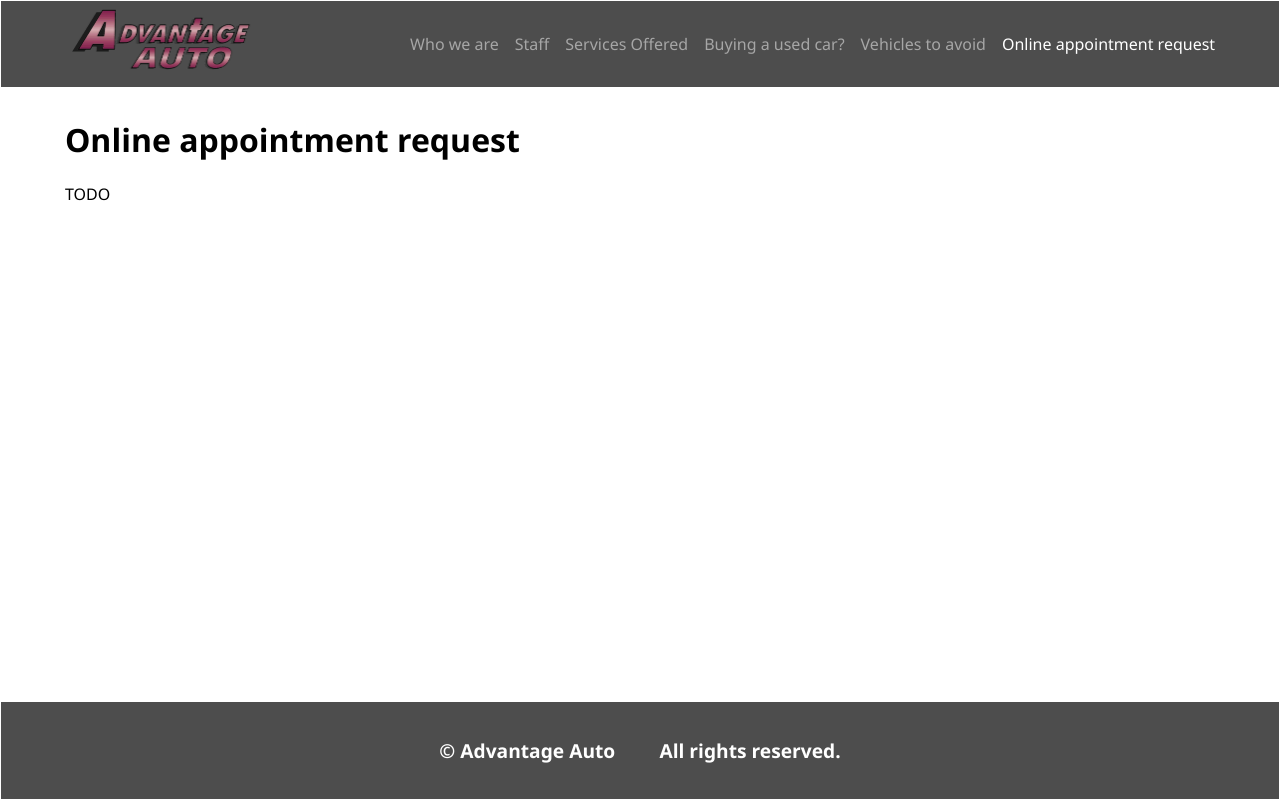
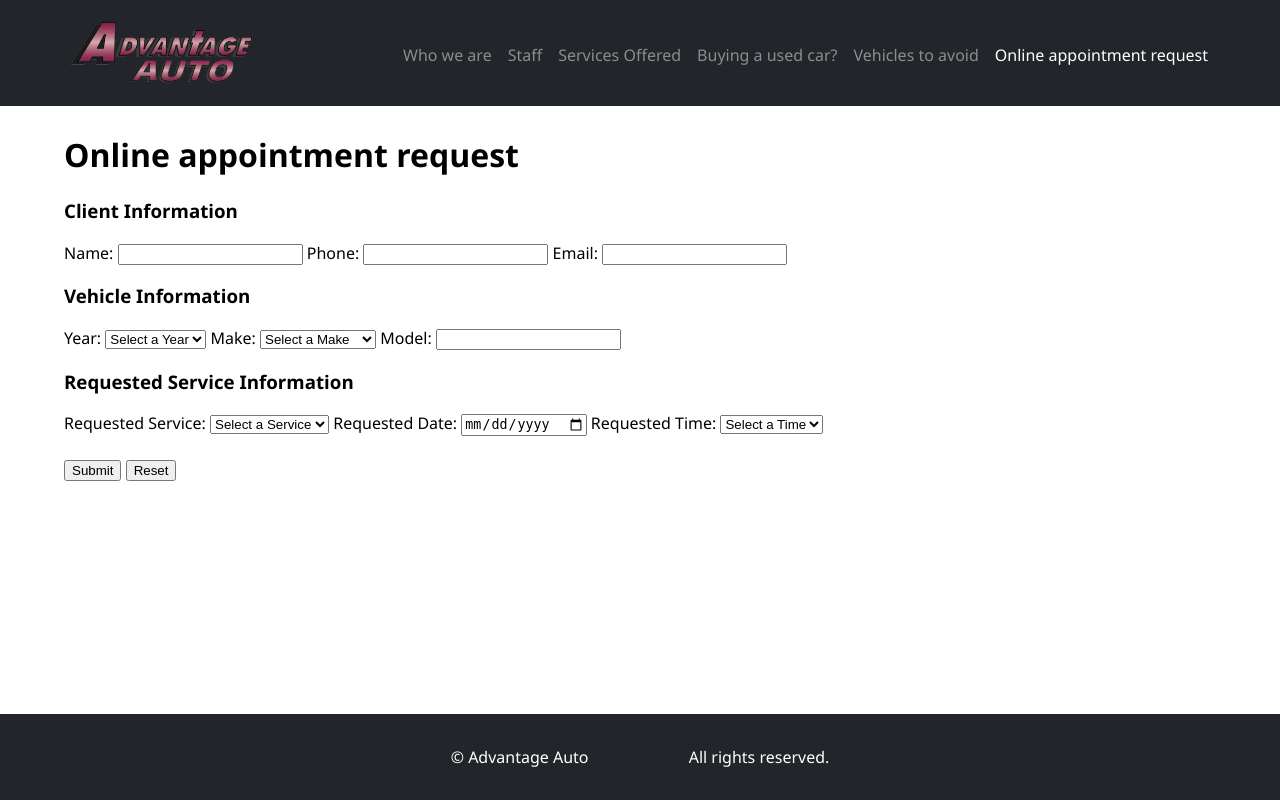
Before and after one commit to debobrad579/advantage-auto, a Flask app: page /online-appointment-request in a window 1280 px wide. Run offline with Flask 2, Linux system fonts and the light colour scheme.

Commit message:
Added online appointment request

```diff
--- a/app.py
+++ b/app.py
@@ -1,4 +1,8 @@
-from flask import Flask, render_template, redirect, url_for
+from flask import Flask, render_template, redirect, url_for, request
+from email.message import EmailMessage
+import ssl
+import smtplib
+from datetime import datetime
 
 app = Flask(__name__)
 
@@ -38,10 +42,68 @@ def avoid():
     return render_template("avoid.html", active="avoid")
 
 
-@app.route("/online-appointment-request")
+@app.route("/online-appointment-request", methods=["GET", "POST"])
 def appointment():
+    if request.method == "POST":
+        email_sender = "thebradster7.bd@gmail.com"
+        password = ""
+        email_receiver = "bradydeboer195@gmail.com"
+        subject = "Appointment Request"
+        body = f"""
+Client Information:
+Name: {request.form.get('name')}
+Phone: {request.form.get('phone')}
+Email: {request.form.get('email')}
+
+Vehicle Information:
+Year: {request.form.get('year')}
+Make: {request.form.get('make')}
+Model: {request.form.get('model')}
+
+Requested Service Information:
+Service: {request.form.get('service')}
+Date: {format_date(request.form.get('date'))}
+Time: {format_time(request.form.get('time'))}
+        """
+        em = EmailMessage()
+        em["From"] = email_sender
+        em["To"] = email_receiver
+        em["Subject"] = subject
+        em.set_content(body)
+
+        context = ssl.create_default_context()
+
+        with smtplib.SMTP_SSL('smtp.gmail.com', 465, context=context) as smtp:
+            smtp.login(email_sender, password)
+            smtp.sendmail(email_sender, email_receiver, em.as_string())
+
     return render_template("appointment.html", active="appointment")
 
+def format_date(date):
+    try:
+        date_object = datetime.strptime(date, '%Y-%m-%d')
+        month_names = [
+            'January', 'February', 'March', 'April', 'May', 'June',
+            'July', 'August', 'September', 'October', 'November', 'December'
+        ]
+        day = date_object.day
+        month = month_names[date_object.month - 1]
+        year = date_object.year
+
+        formatted_date = f'{month} {day}, {year}'
+        return formatted_date
+    except ValueError:
+        return date
+
+def format_time(time):
+    try:
+        hour, minute = map(int, time.split(':'))
+        am_pm = 'AM' if hour < 12 else 'PM'
+        formatted_hour = hour % 12 if hour % 12 != 0 else 12
+        formatted_time = f'{formatted_hour}:{minute:02d} {am_pm}'
+        return formatted_time
+    except ValueError:
+        return time
 
 if __name__ == "__main__":
-    app.run(host="0.0.0.0", port=5000)
+    app.run(debug=True, port=8000)
--- a/static/css/styles.css
+++ b/static/css/styles.css
@@ -1,27 +1,12 @@
 /* Variables */
 :root {
-    --dark-gray: hsl(0, 0%, 30%);
-    --light-gray: hsl(0, 0%, 65%);
-    --lighter-gray: hsl(0, 0%, 85%);
+    --dark-grey: hsl(210, 11%, 15%);
     --side-padding: 5%;
-}
-
-@media (max-width: 800px) {
-    :root {
-        --side-padding: 10px;
-    }
+    --grey: hsl(0, 0%, 55%);
+    --light-grey: hsl(0, 0%, 85%);
 }
 
 /* General Styles */
-* {
-    box-sizing: border-box;
-}
-
-html, body {
-    height: 100%;
-    width: 100%;
-}
-
 body {
     margin: 0;
     padding: 0;
@@ -29,184 +14,183 @@ body {
     height: 100%;
 }
 
-#container {
-    height: 100%;
-    width: 100%;
-    border-collapse: collapse;
-}
-
 #content {
-    padding: 10px var(--side-padding);
+    padding: 7rem var(--side-padding) 6rem;
 }
 
 a {
-  color: hsl(216, 98%, 52%);
-  text-decoration: none;
+    color: hsl(216, 98%, 52%);
+    text-decoration: none;
 }
 
 a:hover {
-  color: hsl(216, 91%, 42%);
+    color: hsl(216, 91%, 42%);
 }
 
-/* Navbar */
+.photo {
+    width: 100%;
+    border: 2px solid var(--dark-grey);
+}
+
+/* Navbar Styles */
 nav {
-    position: relative;
+    position: fixed;
+    height: 5.6rem;
+    right: 0;
+    top: 0;
+    left: 0;
+    display: flex;
+    flex-wrap: wrap;
+    align-items: center;
+    justify-content: space-between;
+    background-color: var(--dark-grey);
+    padding: 0.5rem var(--side-padding);
     z-index: 10;
 }
 
-#navbar {
+nav > div {
+    width: 100%;
+    position: relative;
     display: flex;
-    position: relative;
-    background-color: var(--dark-gray);
-    color: white;
+    flex-wrap: wrap;
+    align-items: center;
     justify-content: space-between;
-    align-items: center;
-    z-index: initial;
-    padding: .5rem 0 .5rem 0;
+    padding: 0.5rem 0;
 }
 
-#brand-title {
-    display: flex;
-    align-items: center;
-    justify-content: center;
-    height: 100%;
+#navbar-logo {
+    padding-top: 0.3rem;
+    padding-bottom: 0.3rem;
+    margin-right: 1rem;
+    z-index: 11;
 }
 
-#brand-title a {
-    font-size: 1.5rem;
-    color: white;
-    text-decoration: none;
-}
-
-#navbar-links ul {
-    margin: 0;
-    padding: 0;
-    display: flex;
-}
-
-#navbar-elements {
-    padding-left: var(--side-padding);
+#navbar-logo-image {
+    height: 64px;
 }
 
 #navbar-links {
-    padding-right: var(--side-padding);
-}
-
-#navbar-links li {
+    display: flex;
+    flex-direction: row;
     list-style: none;
 }
 
 #navbar-links li a {
+    display: block;
     text-decoration: none;
-    margin-left: 1rem;
-    display: block;
-    color: var(--light-gray);
-    transition: color .5s;
+    transition: color 0.15s ease-in-out;
+    padding: 0.5rem;
+    color: var(--grey);
 }
 
 #navbar-links li a:hover {
-    color: var(--lighter-gray);
+    color: var(--light-grey)
 }
 
 #navbar-links li a.active {
     color: white;
 }
 
-#toggle-button {
-    position: absolute;
-    top: .75rem;
-    right: 1rem;
+#navbar-toggle {
+    position: fixed;
+    top: 2.75rem;
+    right: var(--side-padding);
     display: none;
     flex-direction: column;
     justify-content: space-between;
-    width: 30px;
+    width: 31px;
     height: 21px;
-    cursor: pointer;
 }
 
-#toggle-button span {
-    height: 17%;
+#navbar-toggle span {
+    height: 3px;
     width: 100%;
-    background-color: var(--light-gray);
+    transition: background-color 0.15s ease-in-out;
+    background-color: var(--grey);
     border-radius: 10px;
-    transition: background-color .5s;
 }
 
-#toggle-button:hover span {
-    background-color: var(--lighter-gray);
+#navbar-toggle:hover span {
+    background-color: var(--light-grey);
 }
 
-#navbar.expanded #toggle-button span {
+#navbar-toggle.active span {
     background-color: white;
 }
 
-@media (max-width: 1100px) {
-    #toggle-button {
+@media (max-width: 1200px) {
+    :root {
+        --side-padding: 20px;
+    }
+
+    nav {
+        flex-wrap: nowrap;
+        align-items: flex-start;
+    }
+
+    nav.active {
+        height: 20rem;
+    }
+
+    #navbar-toggle {
         display: flex;
-        margin-right: var(--side-padding);
-        top: 50%;
-        transform: translateY(-50%);
     }
 
     #navbar-links {
-        position: absolute;
+        flex-direction: column;
         width: 100%;
-        top: 100%;
-        z-index: -1;
-        background-color: var(--dark-gray);
-        transform: translateY(-230px);
-        transition: transform .25s ease-in-out;
+        translate: 0 -310px;
     }
 
-    #navbar-links ul {
-        width: 100%;
-        flex-direction: column;
+    #navbar-links.active {
+        translate: 0 0;
     }
 
     #navbar-links li {
         text-align: center;
     }
+}
 
-    #navbar-links li a {
-        padding: .5rem 1rem;
-    }
+/* Footer Styles */
+footer {
+    position: fixed;
+    right: 0;
+    bottom: 0;
+    left: 0;
+    z-index: 10;
+    color: white;
+    background-color: var(--dark-grey);
+    padding: 2rem;
+    text-align: center;
 
-    #navbar.expanded #navbar-links {
-        transform: translateY(0px);
+}
+
+footer > div {
+    padding: 3rem;
+    display: inline;
+}
+
+@media (max-width: 830px) {
+    footer > div {
+        padding: 5%;
     }
 }
 
-/* Footer */
-footer {
-    background-color: var(--dark-gray);
-    position: relative;
-    color: white;
-    width: 100%;
-    text-align: center;
-    padding: 35px;
-}
-
-footer h3 {
-    font-size: 1.2rem;
-    margin: 20px;
-    display: inline;
-    white-space: nowrap;
-}
-
 /* Grids */
-.grid-container {
+.grid-container, .outside-grid-container {
     display: grid;
     grid-column-gap: 20px;
     grid-template-columns: 50% 50%;
 }
 
-@media (max-width: 800px) {
+@media (max-width: 830px) {
     .grid-container {
         grid-template-columns: 100%;
     }
 }
 
-/* Images */
-#shop {
-    width: 100%;
+@media (max-width: 1200px) {
+    .outside-grid-container {
+        grid-template-columns: 100%;
+    }
 }
--- a/static/js/script.js
+++ b/static/js/script.js
@@ -1,3 +1,79 @@
-document.getElementById('toggle-button').onclick = () => {
-    document.getElementById('navbar').classList.toggle('expanded');
+function animateNavbar() {
+  const navbarToggle = document.getElementById('navbar-toggle');
+  const navbarLinks = document.getElementById('navbar-links');
+  const navbar = document.querySelector('nav');
+
+  navbarToggle.addEventListener('click', () => {
+    navbarLinks.style.transition = 'translate 0.523s ease-in-out';
+    navbar.style.transition = 'height 0.5s ease-in-out';
+    navbarLinks.classList.toggle('active');
+    navbarToggle.classList.toggle('active');
+
+    setTimeout(() => {
+      navbar.classList.toggle('active');
+    }, navbar.classList.contains('active') ? 0 : 23);
+
+    setTimeout(() => {
+      navbarLinks.style.transition = '';
+      navbar.style.transition = '';
+    }, 523);
+  });
+
+  window.addEventListener('resize', () => {
+    if (document.documentElement.clientWidth > 1165
+        && navbarLinks.classList.contains('active')) {
+      navbarLinks.classList.toggle('active');
+      navbarToggle.classList.toggle('active');
+      navbar.classList.toggle('active');
+    }
+  });
 }
+
+function createYearSelect() {
+  let today = new Date();
+  let year = today.getFullYear();
+
+  document.getElementById('date-input').min = today.toISOString().slice(0, 10);
+
+  for (let i = year; i >= 1980; i--) {
+    document.getElementById('year-select').innerHTML += `<option value=${i}>${i}</option>`;
+  }
+}
+
+function createModelSelect() {
+  let makes = [
+    'Abarth', 'Acura', 'Alfa Romeo', 'Aston Martin', 'Audi', 'Bentley', 'BMW', 'Bugatti', 'Cadillac', 'Chevrolet', 'Chrysler',
+    'Citroën', 'Dacia', 'Daewoo', 'Daihatsu', 'Dodge', 'Donkervoort', 'DS', 'Ferrari', 'Fiat', 'Fisker',
+    'Ford', 'Honda', 'Hummer', 'Hyundai', 'Infiniti', 'Iveco', 'Jaguar', 'Jeep', 'Kia', 'KTM',
+    'Lada', 'Lamborghini', 'Lancia', 'Land Rover', 'Landwind', 'Lexus', 'Lotus', 'Maserati', 'Maybach', 'Mazda',
+    'McLaren', 'Mercedes-Benz', 'MG', 'Mini', 'Mitsubishi', 'Morgan', 'Nissan', 'Opel', 'Peugeot', 'Porsche',
+    'Renault', 'Rolls-Royce', 'Rover', 'Saab', 'Seat', 'Skoda', 'Smart', 'SsangYong', 'Subaru', 'Suzuki',
+    'Tesla', 'Toyota', 'Volkswagen', 'Volvo'
+  ];
+
+  for (let i = 0; i < makes.length; i++) {
+    document.getElementById('make-select').innerHTML += `<option value=${makes[i].replace(' ', '-')}>${makes[i]}</option>`;
+  }
+}
+
+function createTimeSelect() {
+  const openTime = 8;
+  const closeTime = 17;
+  const increment = 30;
+
+  for (let hours = openTime; hours <= closeTime; hours++) {
+    for (let minutes = 0; minutes < 60; minutes += increment) {
+      if (hours === closeTime && minutes !== 0) {
+        continue;
+      }
+      const ampm = hours >= 12 ? 'PM' : 'AM';
+      const formattedHours = hours === 12 ? 12 : hours % 12;
+      timeSelect = document.getElementById('time-select').innerHTML += `<option value=${hours}:${minutes}>${formattedHours}:${String(minutes).padStart(2, '0')} ${ampm}</option>`;
+    }
+  }
+}
+
+animateNavbar();
+createYearSelect();
+createModelSelect();
+createTimeSelect();
--- a/templates/appointment.html
+++ b/templates/appointment.html
@@ -2,5 +2,42 @@
 
 {% block body %}
     <h1>Online appointment request</h1>
-    TODO
+    <form method="post">
+        <h3>Client Information</h3>
+        <label for="name">Name:</label>
+        <input type="text" name="name" required>
+        <label for="phone">Phone:</label>
+        <input type="text" name="phone" required>
+        <label for="email">Email:</label>
+        <input type="text" name="email" required>
+
+        <h3>Vehicle Information</h3>
+        <label for="year">Year:</label>
+        <select name="year" id="year-select" required>
+            <option value="0" selected disabled hidden>Select a Year</option>
+        </select>
+        <label for="make">Make:</label>
+        <select name="make" id="make-select" required>
+            <option value="0" selected disabled hidden>Select a Make</option>
+        </select>
+        <label for="model">Model:</label>
+        <input type="text" name="model" required>
+
+        <h3>Requested Service Information</h3>
+        <label for="service">Requested Service:</label>
+        <select name="service" required>
+            <option value="0" selected disabled hidden>Select a Service</option>
+            <option value="Test-Service">Test Service</option>
+        </select>
+        <label for="date">Requested Date:</label>
+        <input type="date" name="date" id="date-input" required>
+        <label for="time">Requested Time:</label>
+        <select name="time" id="time-select">
+            <option value="0" selected disabled hidden>Select a Time</option>
+        </select>
+        <br>
+        <br>
+        <input type="submit" value="Submit">
+        <input type="reset" value="Reset">
+    </form>
 {% endblock %}
--- a/templates/home.html
+++ b/templates/home.html
@@ -3,7 +3,7 @@
 {% block body %}
     <div class="grid-container">
         <div>
-            <img src="{{ url_for('static', filename='img/shop.jpg') }}" alt="Shop Image" id="shop">
+            <img class="photo" src="{{ url_for('static', filename='img/shop.jpg') }}" alt="Shop Image" id="shop">
         </div>
         <div>
             <h2>Hours:</h2>
--- a/templates/layout.html
+++ b/templates/layout.html
@@ -5,66 +5,36 @@
         <meta charset="UTF-8">
         <meta http-equiv="X-UA-Compatible" content="IE=edge">
         <meta name="viewport" content="width=device-width, initial-scale=1.0">
-        <link rel="icon" type="image/x-icon" href="{{ url_for('static', filename='img/favicon.ico') }}" />
-        <link href="{{ url_for('static', filename='css/styles.css') }}" rel="stylesheet" />
+        <link rel="icon" type="image/x-icon" href="{{ url_for('static', filename='img/favicon.ico') }}"/>
+        <link href="{{ url_for('static', filename='css/styles.css') }}" rel="stylesheet"/>
         <script src="{{ url_for('static', filename='js/script.js') }}" defer></script>
     </head>
     <body>
-        <table id="container">
-            <tr>
-                <td valign="top">
         <nav>
-                        <div id="navbar">
-                            <div id="navbar-elements">
-                                <div id="brand-title">
-                                    <a href="{{ url_for('home') }}">
-                                        <img src="{{ url_for('static', filename='img/logo.png') }}" width="200px" alt="Advantage Auto">
-                                    </a>
-                                </div>
-                                <div id="toggle-button">
+            <div>
+                <a id="navbar-logo" href="{{ url_for('home') }}"><img id="navbar-logo-image" src="{{ url_for('static', filename='img/logo.png') }}" alt="Advantage Auto" style="height: 64px;"/></a>
+                <div id="navbar-toggle">
                     <span></span>
                     <span></span>
                     <span></span>
                 </div>
-                            </div>
-                            <div id="navbar-links">
-                                <ul>
-                                    <li>
-                                        <a href="{{ url_for('who_we_are') }}" {% if active == 'who_we_are' %}class="active"{% endif %}>Who we are</a>
-                                    </li>
-                                    <li>
-                                        <a href="{{ url_for('staff') }}" {% if active == 'staff' %}class="active"{% endif %}>Staff</a>
-                                    </li>
-                                    <li>
-                                        <a href="{{ url_for('services') }}" {% if active == 'services' %}class="active"{% endif %}>Services Offered</a>
-                                    </li>
-                                    <li>
-                                        <a href="{{ url_for('used_car') }}" {% if active == 'used_car' %}class="active"{% endif %}>Buying a used car?</a>
-                                    </li>
-                                    <li>
-                                        <a href="{{ url_for('avoid') }}" {% if active == 'avoid' %}class="active"{% endif %}>Vehicles to avoid</a>
-                                    </li>
-                                    <li>
-                                        <a href="{{ url_for('appointment') }}" {% if active == 'appointment' %}class="active"{% endif %}>Online appointment request</a>
-                                    </li>
+                <ul id="navbar-links">
+                    <li><a {% if active == 'who_we_are' %}class="active"{% endif %} href="{{ url_for('who_we_are') }}">Who we are</a></li>
+                    <li><a {% if active == 'staff' %}class="active"{% endif %} href="{{ url_for('staff') }}">Staff</a></li>
+                    <li><a {% if active == 'services' %}class="active"{% endif %} href="{{ url_for('services') }}">Services Offered</a></li>
+                    <li><a {% if active == 'used_car' %}class="active"{% endif %} href="{{ url_for('used_car') }}">Buying a used car?</a></li>
+                    <li><a {% if active == 'avoid' %}class="active"{% endif %} href="{{ url_for('avoid') }}">Vehicles to avoid</a></li>
+                    <li><a {% if active == 'appointment' %}class="active"{% endif %} href="{{ url_for('appointment') }}">Online appointment request</a></li>
                 </ul>
-                            </div>
             </div>
         </nav>
         <div id="content">
             {% block body %}
             {% endblock %}
         </div>
-                </td>
-            </tr>
-            <tr>
-                <td valign="bottom">
         <footer>
-                        <h3>&copy; Advantage Auto</h3>
-                        <h3>All rights reserved.</h3>
+            <div>© Advantage Auto</div>
+            <div>All rights reserved.</div>
         </footer>
-                </td>
-            </tr>
-        </table>
     </body>
 </html>
```
Also changed, not shown: templates/staff.html (+42 -1 lines), static/img/1.jpg (added), static/img/2.jpg (added), static/img/3.jpg (added), static/img/4.jpg (added), static/img/map.png (deleted), static/img/owen.jpg (added). Lines whose indentation alone changed are shown as unchanged.
